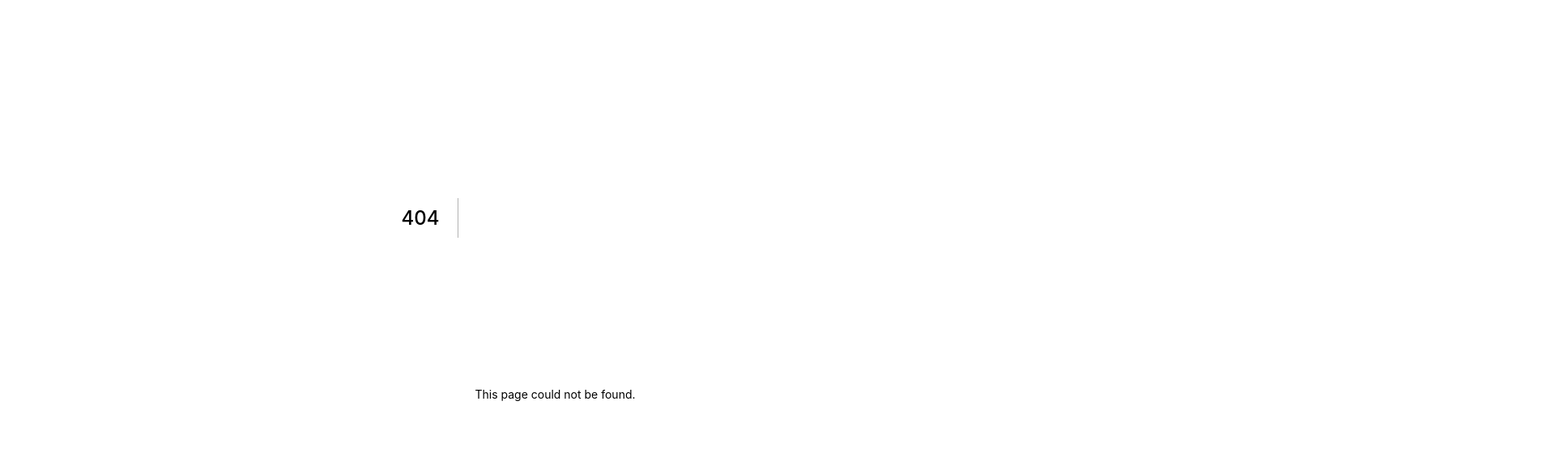
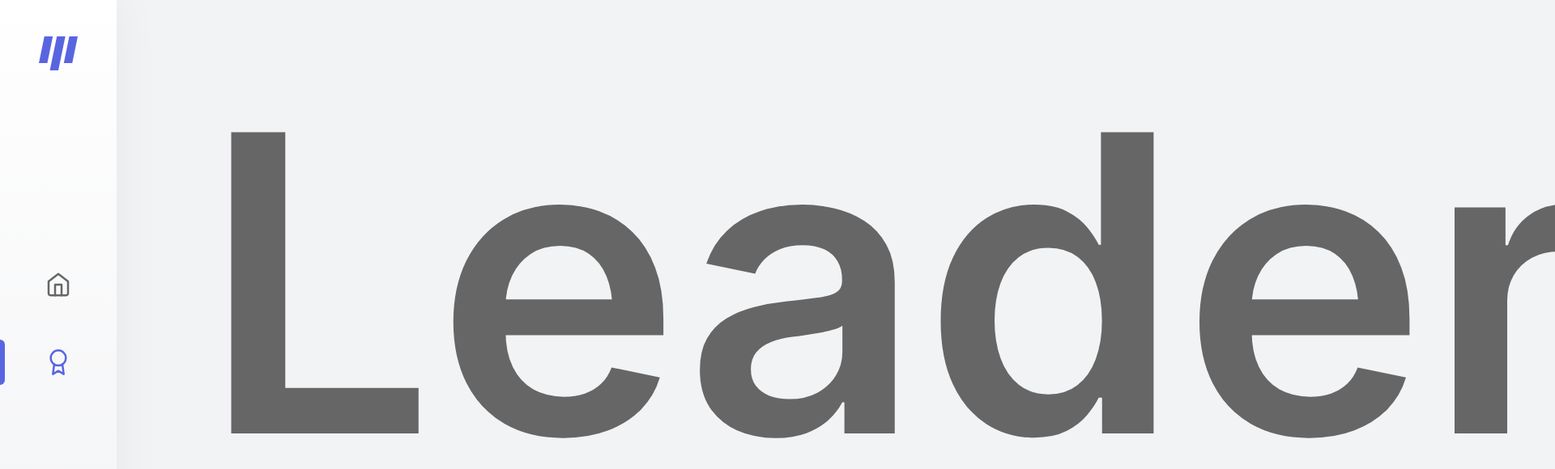
Before and after one commit to andersonsts/moveit, a Next.js app: page /leaderboard in a window 1280 px wide. Before the commit this address had no page. Shown: the top 580 px of the page at 81% size, 1920 px wide, since content can reach past the window. Built offline with nearby package versions, Linux system fonts and the light colour scheme.

Commit message:
create auth layout

```diff
--- a/src/components/Sidebar.tsx
+++ b/src/components/Sidebar.tsx
@@ -14,7 +14,7 @@ export function SideBar () {
             <path d="M12 29.3333V16H20V29.3333" stroke-width="2.5" stroke-linecap="round" stroke-linejoin="round" />
           </svg>
         </CustomLink>
-        <CustomLink url="/">
+        <CustomLink url="/leaderboard">
           <svg width="32" height="32" viewBox="0 0 32 32" fill="none" xmlns="http://www.w3.org/2000/svg">
             <path d="M16.0001 20C21.1547 20 25.3334 15.8214 25.3334 10.6667C25.3334 5.51205 21.1547 1.33337 16.0001 1.33337C10.8454 1.33337 6.66675 5.51205 6.66675 10.6667C6.66675 15.8214 10.8454 20 16.0001 20Z" stroke-width="2.5" stroke-linecap="round" stroke-linejoin="round"/>
             <path d="M10.9466 18.52L9.33325 30.6667L15.9999 26.6667L22.6666 30.6667L21.0533 18.5067" stroke-width="2.5" stroke-linecap="round" stroke-linejoin="round"/>
--- a/src/layouts/AuthWrapper.tsx
+++ b/src/layouts/AuthWrapper.tsx
@@ -6,7 +6,9 @@ export function AuthWrapper ({ children }) {
   return (
     <div className={styles.home}>
       <SideBar />
-      {children}
+      <div className={styles.container}>
+        {children}
+      </div>
     </div>
   )
 }
--- a/src/pages/home.tsx
+++ b/src/pages/home.tsx
@@ -11,8 +11,6 @@ import { CountdownProvider } from 'contexts/CountdownContext';
 
 import { ChallengesProvider } from 'contexts/ChallengesContext'
 
-import styles from 'styles/pages/Home.module.css'
-
 interface HomeProps {
   level: number;
   currentExperience: number;
@@ -23,7 +21,6 @@ export default function Home(props: HomeProps) {
   return (
     <ChallengesProvider {...props}>
       <AuthWrapper>
-        <div className={styles.container}>
         <Head>
           <title>Home | move.it</title>
         </Head>
@@ -42,7 +39,6 @@ export default function Home(props: HomeProps) {
             </div>
           </section>
         </CountdownProvider>
-        </div>
       </AuthWrapper>
     </ChallengesProvider>
   )
--- a/src/pages/index.tsx
+++ b/src/pages/index.tsx
@@ -1,14 +1,12 @@
 /* eslint-disable */
 import Head from 'next/head'
 
-import { AuthWrapper } from 'layouts/AuthWrapper'
 import { LoginInput } from 'components/LoginInput'
 
 import styles from 'styles/pages/Login.module.css'
 
 export default function Login() {
   return (
-    <AuthWrapper>
     <div className={styles.container}>
       <Head>
         <title>Login | move.it</title>
@@ -25,6 +23,5 @@ export default function Login() {
         <LoginInput />
       </form>
     </div>
-    </AuthWrapper>
   )
 }
--- /dev/null
+++ b/src/pages/leaderboard.tsx
@@ -0,0 +1,13 @@
+// import styles from 'pages/Leaderboard.module.css'
+
+import { AuthWrapper } from "layouts/AuthWrapper";
+
+export default function Leaderboard () {
+  return (
+    <AuthWrapper>
+      <div>
+        <h1>Leaderboard</h1>
+      </div>
+    </AuthWrapper>
+  )
+}
--- a/src/styles/layouts/AuthWrapper.module.css
+++ b/src/styles/layouts/AuthWrapper.module.css
@@ -1,3 +1,21 @@
 .home {
   display: flex;
 }
+
+.container {
+  height: 100vh;
+  max-width: 992px;
+  margin: 0 auto;
+  padding: 2.5rem 2rem;
+
+  display: flex;
+  flex-direction: column;
+}
+
+.container section {
+  flex: 1;
+  display: grid;
+  grid-template-columns: 1fr 1fr;
+  gap: 6.25rem;
+  align-content: center;
+}
```
Also changed, not shown: src/styles/pages/Home.module.css (deleted, +0 -17 lines), src/styles/pages/Leaderboard.module.css (added). Lines whose indentation alone changed are shown as unchanged.
